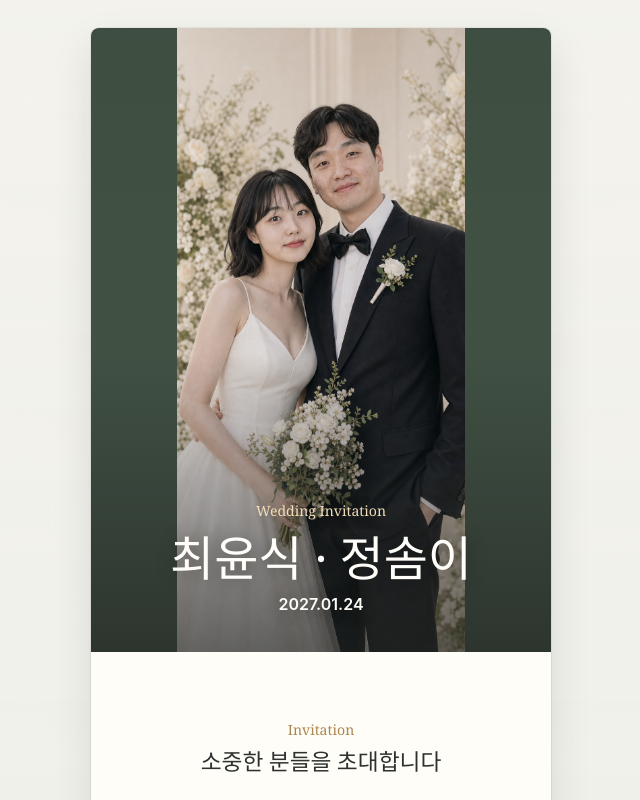
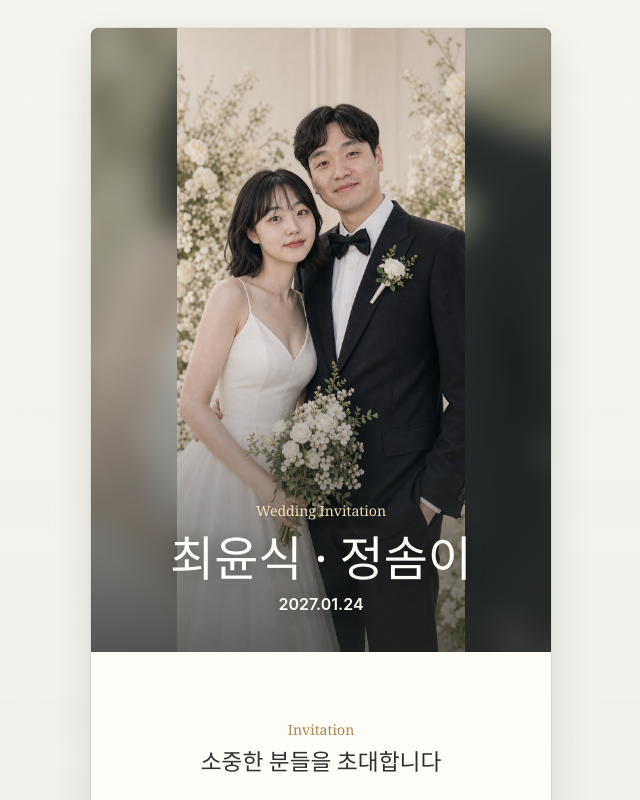
Before and after one commit to somsik27/somsik27.github.io, a React (Vite) app: page / in a window 1280 px wide. Shown: the top 800 px of the page, without its empty margins (319-959 px from the left). Built offline with nearby package versions, Linux system fonts and the light colour scheme.

Commit message:
Polish hero and directions

```diff
--- a/src/components/Hero.tsx
+++ b/src/components/Hero.tsx
@@ -9,6 +9,15 @@ type HeroProps = {
 export function Hero({ couple, event, hero }: HeroProps) {
   return (
     <section className="hero" aria-label="청첩장 대표 정보">
+      <div className="hero__media">
+        <img
+          className="hero__backdrop-image"
+          src={hero.imageSrc}
+          alt=""
+          aria-hidden="true"
+          loading="lazy"
+          decoding="async"
+        />
         <img
           className="hero__image"
           src={hero.imageSrc}
@@ -16,6 +25,7 @@ export function Hero({ couple, event, hero }: HeroProps) {
           loading="lazy"
           decoding="async"
         />
+      </div>
       <div className="hero__shade" aria-hidden="true" />
       <div className="hero__content">
         <p className="hero__eyebrow">Wedding Invitation</p>
--- a/src/data/invitation.ts
+++ b/src/data/invitation.ts
@@ -56,8 +56,8 @@ export const invitation = {
     mapLinks: [
       {
         label: '네이버 길찾기',
-        url: 'https://naver.me/F884QRmt',
-        ariaLabel: '네이버지도에서 더 컨벤션 송파문정 길찾기 열기',
+        url: 'nmap://route/public?dlat=37.48400527244593&dlng=127.1227891177527&dname=%EB%8D%94%20%EC%BB%A8%EB%B2%A4%EC%85%98%20%EC%86%A1%ED%8C%8C%EB%AC%B8%EC%A0%95&appname=somsik27.github.io',
+        ariaLabel: '네이버지도 앱에서 더 컨벤션 송파문정 길찾기 열기',
       },
       {
         label: '카카오 길찾기',
@@ -82,7 +82,7 @@ export const invitation = {
     publicTransit: {
       title: '대중교통 안내',
       lines: [
-        '지하철 8호선 문정역 3번 출구에서 도보 약 5분',
+        '지하철 8호선 문정역 3번 출구',
         '내비게이션에서 더 컨벤션 송파문정을 검색해 주세요.',
       ],
     },
--- a/src/styles.css
+++ b/src/styles.css
@@ -74,12 +74,35 @@ img {
   background: var(--sage-dark);
 }
 
+.hero__media {
+  position: relative;
+  display: grid;
+  place-items: center;
+  min-height: min(78vh, 720px);
+  overflow: hidden;
+  background: var(--sage-dark);
+}
+
+.hero__backdrop-image {
+  position: absolute;
+  inset: -18px;
+  width: calc(100% + 36px);
+  height: calc(100% + 36px);
+  max-width: none;
+  object-fit: cover;
+  filter: blur(16px) saturate(0.92);
+  transform: scale(1.04);
+  opacity: 0.72;
+}
+
 .hero__image {
-  width: 100%;
+  position: relative;
+  width: auto;
+  max-width: 100%;
   height: auto;
   max-height: min(78vh, 720px);
   object-fit: contain;
-  background: var(--sage-dark);
+  object-position: center top;
 }
 
 .hero__shade {
```
Lines whose indentation alone changed are shown as unchanged.
